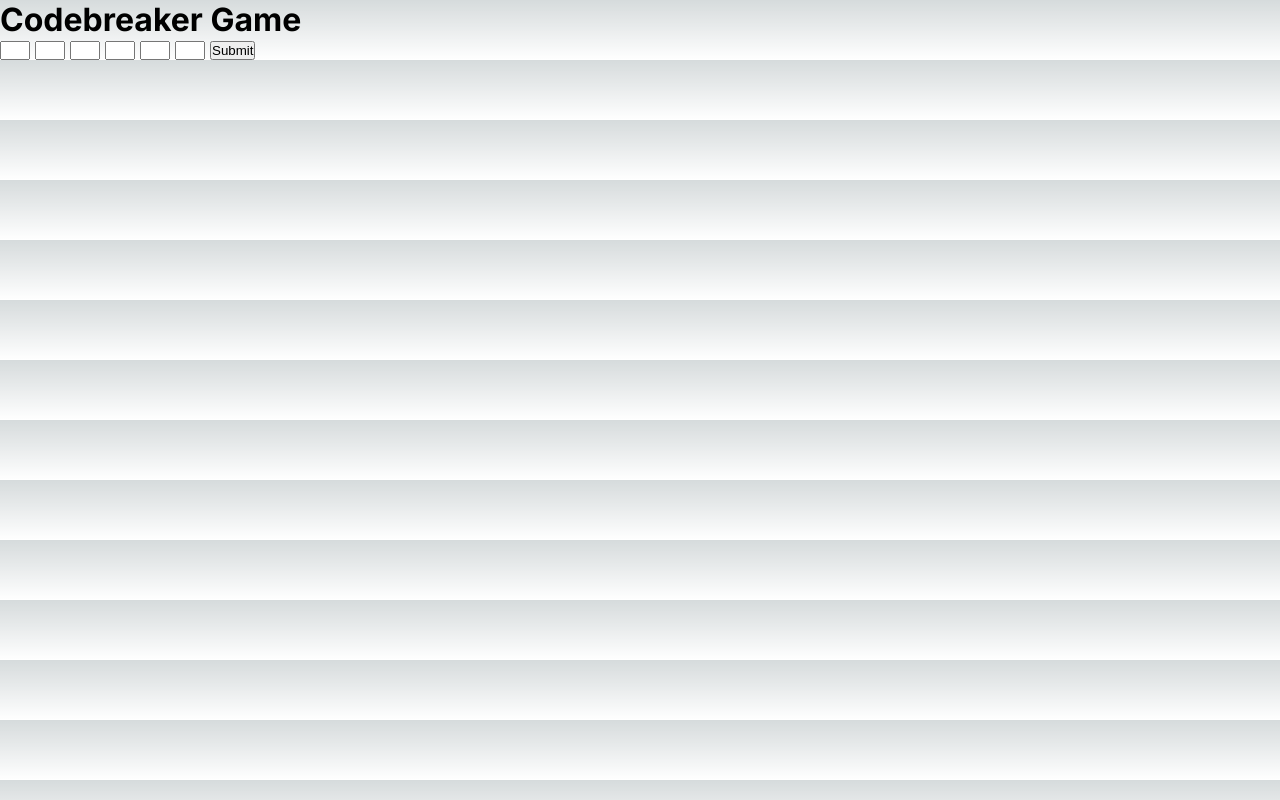
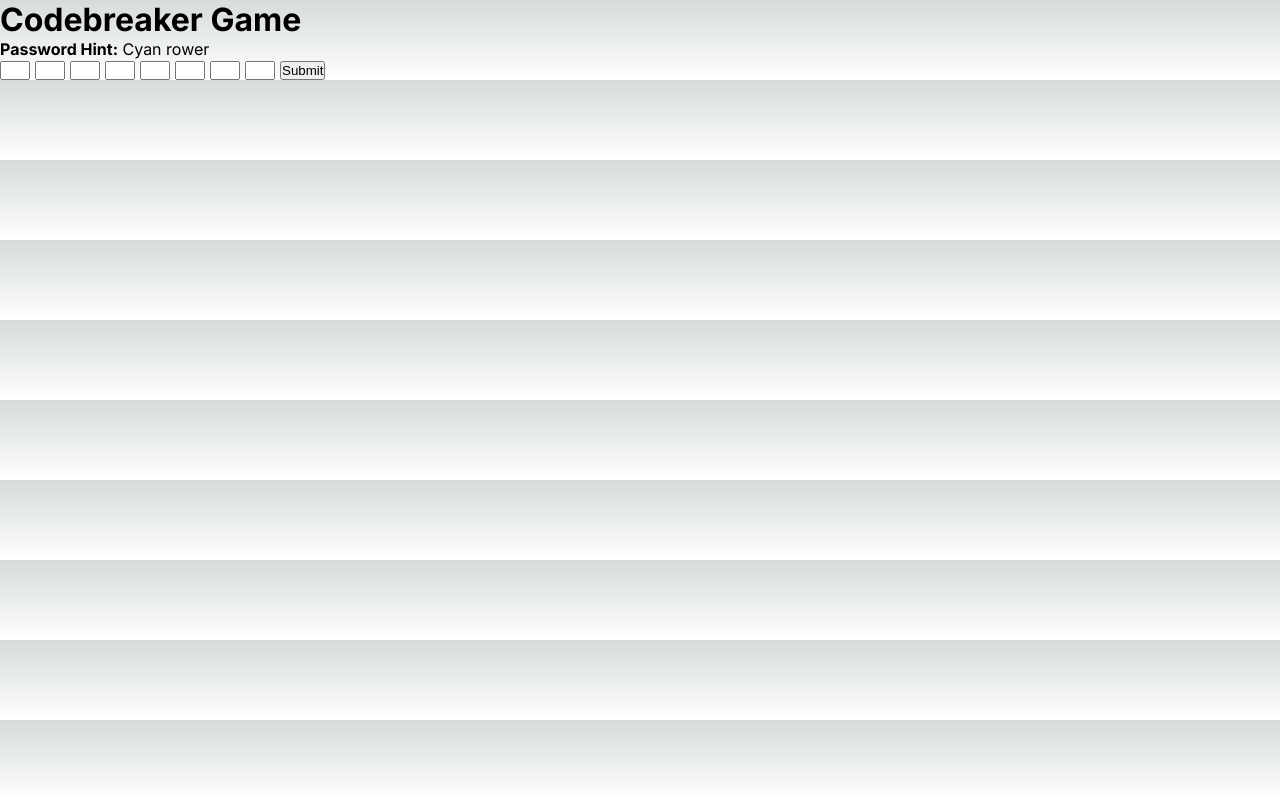
Before and after one commit to 8ix/codebreaker, a Next.js app: page / in a window 1280 px wide. Built offline with nearby package versions, Linux system fonts and the light colour scheme.

Commit message:
working logic

```diff
--- a/app/page.tsx
+++ b/app/page.tsx
@@ -1,11 +1,23 @@
 "use client"
 
-import React, { useContext, useEffect } from 'react';
+import React, { useContext, useEffect, useRef, useState } from 'react';
 import { GameProvider, GameContext } from '../context/GameContext';
 
 // Components
+import Clues from '../components/Clues/Clues';
 import PasswordEntryBoxes from '../components/PasswordEntryBoxes/PasswordEntryBoxes';
 import GuessHistory from '../components/GuessHistory/GuessHistory';
+
+//password list
+import Passwords from '../content/passwords.json';
+
+type Password = {
+  password: string;
+  passwordHint: string;
+  passwordClue1: string;
+  passwordClue2: string;
+  passwordClue3: string;
+}
 
 export default function Home() {
   return (
@@ -17,25 +29,41 @@ export default function Home() {
 
 function GameComponent() {
   const { isLoading, initGame, gameEngine } = useContext(GameContext);
+  const [isInitialized, setIsInitialized] = useState(false);
+  const passwordRef = useRef<Password | null>(null);
 
   useEffect(() => {
     if (!gameEngine) {
+
+      if (!passwordRef.current) {
+        const randomPassword = Passwords[Math.floor(Math.random() * Passwords.length)];
+        passwordRef.current = randomPassword;
+      }
+
       const defaultConfig = {
-        items: ['1', '2', '3', '4', '5', '6'],
-        secretCode: [],
-        rounds: 10,
-        lives: 3,
-        debug: false
+        items: [],
+        secretCode: passwordRef.current.password.split(''),
+        rounds: 8,
+        lives: 1,
+        debug: false,
+        clues: {
+          passwordHint: passwordRef.current.passwordHint,
+          passwordClue1: passwordRef.current.passwordClue1,
+          passwordClue2: passwordRef.current.passwordClue2,
+          passwordClue3: passwordRef.current.passwordClue3
+        }
       };
       initGame(defaultConfig);
+      setIsInitialized(true);
     }
-  }, [initGame, gameEngine]);
+  }, [initGame, gameEngine, isInitialized]);
 
   if (isLoading) return <div>Loading game...</div>;
 
   return (
     <>
       <h1>Codebreaker Game</h1>
+      <Clues />
       <PasswordEntryBoxes />
       <GuessHistory />
     </>
--- /dev/null
+++ b/components/Clues/Clues.tsx
@@ -0,0 +1,72 @@
+import React, { useContext, useEffect, useState, ReactElement } from 'react';
+import styled from 'styled-components';
+import { GameContext } from '../../context/GameContext';
+
+const Clues = () => {
+    const { gameEngine, isLoading, gameVersion } = useContext(GameContext);
+    const [clues, setClues] = useState<ReactElement[]>([]);
+
+
+    useEffect(() => {
+        if (gameEngine) {
+
+            const game = gameEngine.getGameStatus();
+            let hints = [];
+
+            if(game.clues !== null && game.clues.passwordHint){
+                hints.push(
+                    <div key={game.clues.passwordHint}>
+                        <p>
+                            <b>Password Hint:</b> {game.clues.passwordHint}
+                        </p>
+                    </div>
+                );
+            }
+
+            if(game.roundsLeft <= 6){
+                game.clues !== null && hints.push(
+                    <div key={game.clues.passwordClue1}>
+                        <p>
+                            <b>Clue 1:</b> {game.clues.passwordClue1}
+                        </p>
+                    </div>
+                );
+            }
+
+            if(game.roundsLeft <= 4){
+                game.clues !== null && hints.push(
+                    <div key={game.clues.passwordClue2}>
+                        <p>
+                            <b>Clue 2:</b> {game.clues.passwordClue2}
+                        </p>
+                    </div>
+                );
+            }
+
+            if(game.roundsLeft <= 2){
+                game.clues !== null && hints.push(
+                    <div key={game.clues.passwordClue3}>
+                        <p>
+                            <b>Clue 3:</b> {game.clues.passwordClue3}
+                        </p>
+                    </div>
+                );
+            }
+
+            setClues(hints);
+        }
+    }, [gameEngine, gameVersion]);
+
+
+    if (isLoading || !gameEngine) {
+        return null;
+    }
+
+    return (
+        <div>
+           {clues}
+        </div>
+    );
+}
+
+export default Clues;
--- a/components/GuessHistory/GuessHistory.tsx
+++ b/components/GuessHistory/GuessHistory.tsx
@@ -36,6 +36,7 @@ const GuessItem = styled.li`
 const GuessHistory = () => {
     const { gameEngine, isLoading, gameVersion } = useContext(GameContext);
     const [guesses, setGuesses] = useState<ReactElement[]>([]);
+    let keycount = 0;
 
     useEffect(() => {
         if (gameEngine) {
@@ -48,8 +49,9 @@ const GuessHistory = () => {
 
                 guess.guess.forEach(element => {
                     guessItems.push(
-                        <GuessItem key={element}>{element}</GuessItem>
+                        <GuessItem key={element+keycount}>{element}</GuessItem>
                     );
+                    keycount++;
                 });
 
                 guessesItems.push(
--- a/components/PasswordEntryBoxes/PasswordEntryBoxes.tsx
+++ b/components/PasswordEntryBoxes/PasswordEntryBoxes.tsx
@@ -77,7 +77,7 @@ const PasswordEntryBoxes = () => {
             newCharacterBoxes.push(
                 <input
                     type="text"
-                    key={i}
+                    key={i+'password-entry-box'}
                     ref={(el) => setInputRef(el, i)}
                     maxLength={1}
                     value={guessValues[i] || ''}
--- a/components/UI/StatusLight/StatusLight.tsx
+++ b/components/UI/StatusLight/StatusLight.tsx
@@ -37,7 +37,7 @@ const StatusLight = (props: StatusLightProps) => {
 
     for (let i = 0; i < props.count; i++) {
         lights.push(
-            <Light key={i} type={props.type} />
+            <Light key={'light-'+i+props.type} type={props.type} />
         );
     }
 
--- /dev/null
+++ b/content/passwords.json
@@ -0,0 +1,135 @@
+[
+  {
+    "password": "redyacht",
+    "passwordHint": "Crimson sailboat",
+    "passwordClue1": "The color of a ripe tomato.",
+    "passwordClue2": "A luxury vessel for the wealthy.",
+    "passwordClue3": "A vibrantly colored pleasure boat."
+  },
+  {
+    "password": "blueraft",
+    "passwordHint": "Azure float",
+    "passwordClue1": "The color of a clear sky.",
+    "passwordClue2": "A simple, inflatable watercraft.",
+    "passwordClue3": "A cerulean vessel for calm waters."
+  },
+  {
+    "password": "greenship",
+    "passwordHint": "Verdant vessel",
+    "passwordClue1": "The color of fresh grass.",
+    "passwordClue2": "A large seagoing watercraft.",
+    "passwordClue3": "An emerald-hued ocean traveler."
+  },
+  {
+    "password": "goldskif",
+    "passwordHint": "Aureate rowboat",
+    "passwordClue1": "The color of treasure.",
+    "passwordClue2": "A small, lightweight racing boat.",
+    "passwordClue3": "A precious metal-colored river craft."
+  },
+  {
+    "password": "tancanoe",
+    "passwordHint": "Beige paddleboat",
+    "passwordClue1": "The color of sand.",
+    "passwordClue2": "A narrow boat propelled by paddles.",
+    "passwordClue3": "A khaki-colored Native American boat."
+  },
+  {
+    "password": "navytug",
+    "passwordHint": "Indigo puller",
+    "passwordClue1": "A dark shade of ocean blue.",
+    "passwordClue2": "A small but powerful boat for towing.",
+    "passwordClue3": "A deep blue workhorse of the harbor."
+  },
+  {
+    "password": "pinkferry",
+    "passwordHint": "Rose transporter",
+    "passwordClue1": "The color of cotton candy.",
+    "passwordClue2": "A boat for crossing rivers or harbors.",
+    "passwordClue3": "A rosy people-moving watercraft."
+  },
+  {
+    "password": "graysub",
+    "passwordHint": "Ash underwater",
+    "passwordClue1": "The color of a cloudy sky.",
+    "passwordClue2": "A vessel that travels beneath the waves.",
+    "passwordClue3": "A slate-colored submerged boat."
+  },
+  {
+    "password": "lilacjet",
+    "passwordHint": "Lavender speedster",
+    "passwordClue1": "A light purple hue.",
+    "passwordClue2": "A fast, powered watercraft.",
+    "passwordClue3": "A pastel purple rapid boat."
+  },
+  {
+    "password": "tealcrew",
+    "passwordHint": "Cyan rower",
+    "passwordClue1": "A blue-green color.",
+    "passwordClue2": "A long boat for competitive racing.",
+    "passwordClue3": "An aquamarine team rowing vessel."
+  },
+  {
+    "password": "mercurycat",
+    "passwordHint": "Queen feline",
+    "passwordClue1": "Freddie's last name.",
+    "passwordClue2": "A domesticated purring pet.",
+    "passwordClue3": "A rockstar's name with a household pet."
+  },
+  {
+    "password": "lennonfox",
+    "passwordHint": "Beatle canine",
+    "passwordClue1": "John's famous surname.",
+    "passwordClue2": "A clever, red-furred wild animal.",
+    "passwordClue3": "An iconic musician paired with a cunning creature."
+  },
+  {
+    "password": "hendrixowl",
+    "passwordHint": "Jimi's bird",
+    "passwordClue1": "Purple Haze guitarist's last name.",
+    "passwordClue2": "A wise, nocturnal bird.",
+    "passwordClue3": "A guitar legend meets a hooting avian."
+  },
+  {
+    "password": "bowiebear",
+    "passwordHint": "Ziggy's mammal",
+    "passwordClue1": "David's stage surname.",
+    "passwordClue2": "A large, furry forest dweller.",
+    "passwordClue3": "A Starman combined with a growling beast."
+  },
+  {
+    "password": "dylandog",
+    "passwordHint": "Bob's canine",
+    "passwordClue1": "Folk icon's last name.",
+    "passwordClue2": "Man's best friend.",
+    "passwordClue3": "A Nobel laureate musician with a loyal pet."
+  },
+  {
+    "password": "princecow",
+    "passwordHint": "Purple bovine",
+    "passwordClue1": "The Artist's mononym.",
+    "passwordClue2": "A farm animal that produces milk.",
+    "passwordClue3": "A funky royal name with a mooing creature."
+  },
+  {
+    "password": "cobainrat",
+    "passwordHint": "Nirvana rodent",
+    "passwordClue1": "Kurt's grunge surname.",
+    "passwordClue2": "A small, long-tailed mammal.",
+    "passwordClue3": "A 90s icon paired with a scurrying pest."
+  },
+  {
+    "password": "ozzygoat",
+    "passwordHint": "Sabbath ruminant",
+    "passwordClue1": "Osbourne's nickname.",
+    "passwordClue2": "A bearded, mountain-climbing animal.",
+    "passwordClue3": "A metal madman with a bleating climber."
+  },
+  {
+    "password": "reedpig",
+    "passwordHint": "Velvet swine",
+    "passwordClue1": "Lou's Transformer surname.",
+    "passwordClue2": "A pink, curly-tailed farm animal.",
+    "passwordClue3": "A walk on the wild side with bacon."
+  }
+]
--- a/utils/CodebreakerEngine.tsx
+++ b/utils/CodebreakerEngine.tsx
@@ -1,4 +1,4 @@
-import {GameConfig, debugMessage, GuessResult, GameStatus} from './CodebreakerEngineTypes';
+import {GameConfig, debugMessage, GuessResult, GameStatus, clues} from './CodebreakerEngineTypes';
 
 export default class CodebreakerEngine {
 
@@ -9,21 +9,30 @@ export default class CodebreakerEngine {
     lives: number;
     guesses: Array<GuessResult>;
     debug : boolean;
+    clues: clues;
 
     constructor(config: GameConfig = {
       items: ['1', '2', '3', '4', '5', '6', '7', '8'],
       secretCode: [],
       rounds: 8,
       lives: 3,
-      debug: false
+      debug: false,
+      clues: null
     }){
-      this.items = config.items;
+
+      if(config.items.length > 0){
+        this.items = config.items;
+      }else{
+        this.items = config.secretCode;
+      }
+
       this.secretCode = config.secretCode;
       this.currentStage = 1;
       this.rounds = config.rounds;
       this.lives = config.lives;
       this.guesses = [];
       this.debug = config.debug;
+      this.clues = config.clues;
 
       config.secretCode.length === 0 ? this.generateSecretCode() : null;
       this.debugMessage(["Game Initiated:", this.secretCode]);
@@ -55,6 +64,7 @@ export default class CodebreakerEngine {
 
       return {
         guessHistory: this.guesses,
+        clues: this.clues,
         roundsLeft: this.rounds,
         livesLeft: this.lives,
         gameOver: this.lives <= 0,
@@ -112,10 +122,11 @@ export default class CodebreakerEngine {
     getGameStatus(): GameStatus {
       return {
         guessHistory: this.guesses,
+        clues: this.clues,
         roundsLeft: this.rounds,
         livesLeft: this.lives,
         gameOver: this.lives <= 0,
-        gameWon: this.guesses[this.guesses.length-1].solved
+        gameWon: this.guesses.length > 0 ? this.guesses[this.guesses.length-1].solved : false
       }
     }
 
```
Also changed, not shown: utils/CodebreakerEngineTypes.tsx (+10 -1 lines).
